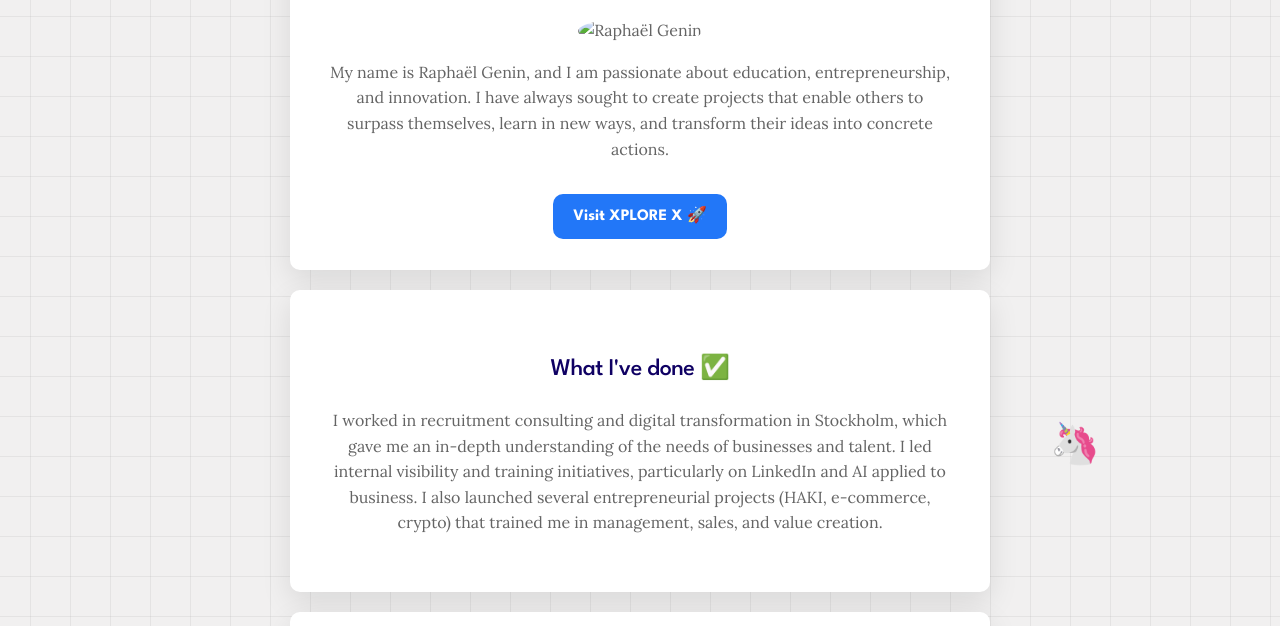
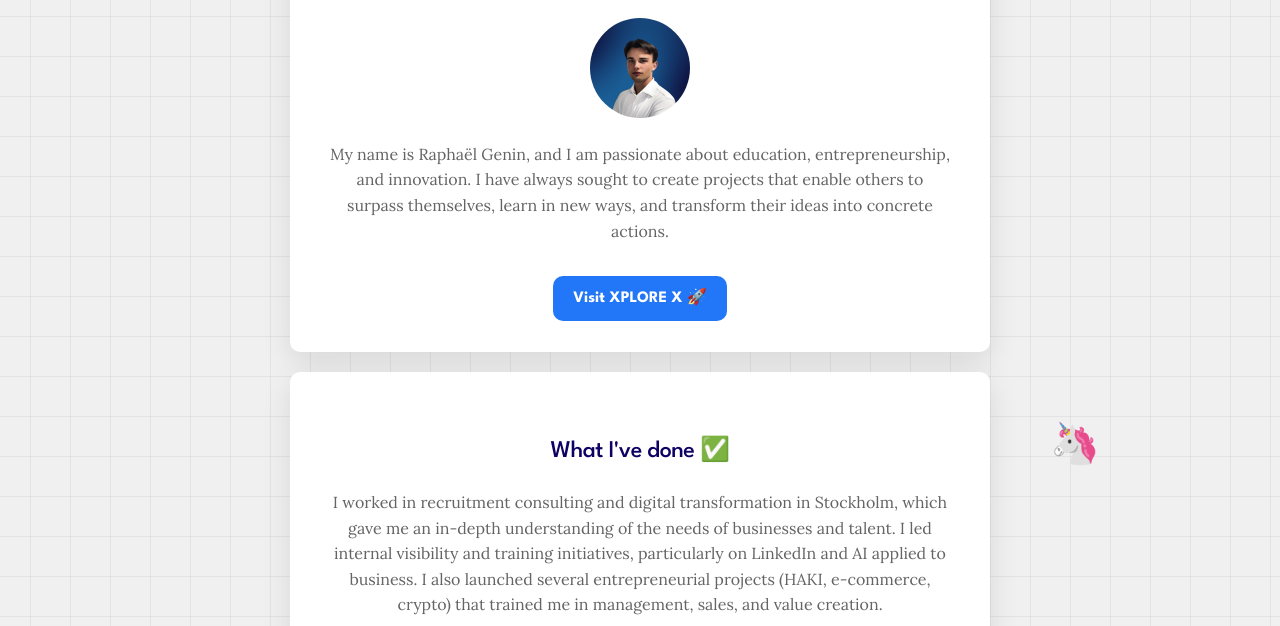
Before and after one commit to rgwagon/my-profile, a plain HTML site: page index.html in a window 1280 px wide. Shown: the part 174-800 px from the top of the page. Drawn offline with Linux system fonts and the light colour scheme.

Commit message:
Update picture in index.html

```diff
--- a/index.html
+++ b/index.html
@@ -14,7 +14,7 @@
 <div class="container">
 <div class="card-profile" id="first-card">
  <H1><span>Hello, I'm Raphaël 😎</span></H1>
- <img src="images/profile.png" class="img-circle" width="100px" alt="Raphaël Genin">
+ <img src="profile.png" class="img-circle" width="100px" alt="Raphaël Genin">
  <p>
 	My name is Raphaël Genin, and I am passionate about education, entrepreneurship, and innovation. I have always sought to create projects that enable others to surpass themselves, learn in new ways, and transform their ideas into concrete actions.
 </p>
```
